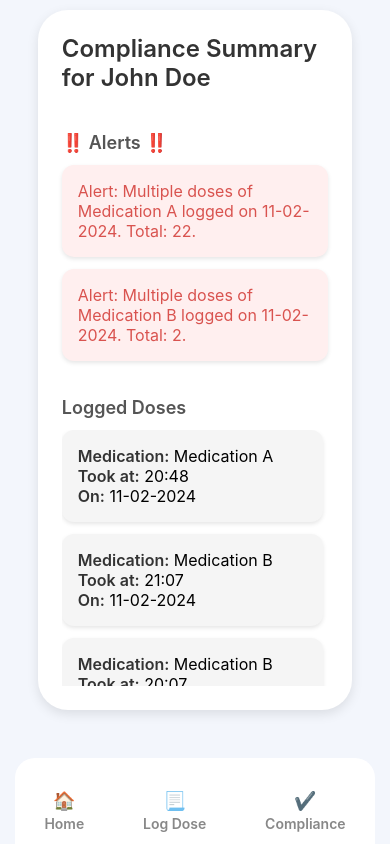
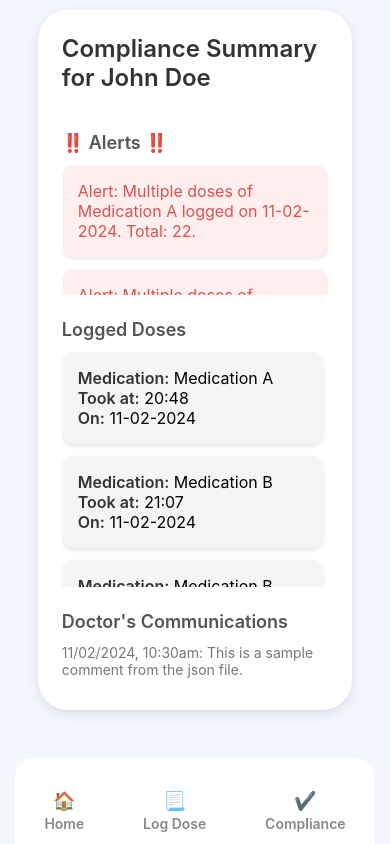
Before and after one commit to MohnishSS/DoseMate-BHacks24, a Flask app: page /compliance/1 in a window 390 px wide. Run offline with Flask 3, Linux system fonts and the light colour scheme.

Commit message:
Mobile Support Added

```diff
--- a/templates/compliance.html
+++ b/templates/compliance.html
@@ -101,20 +101,25 @@
             overflow-y: auto;
             padding-right: 5px; /* Optional */
         }
+        .alertL{
+            min-height: 20%;
+            overflow-y: auto;
+        }
     </style>
 </head>
 <body>
     <div class="container">
         <h1>Compliance Summary for {{ user.name }}</h1>
-
+        <h2>‼️ Alerts ‼️</h2>
+        <div class="alertL">
             {% if alerts %}
-            <h2>‼️ Alerts ‼️</h2>
                 <ul class="alert-list">
                     {% for alert in alerts %}
                         <li>{{ alert }}</li>
                     {% endfor %}
                 </ul>
             {% endif %}
+        </div>
 
         <!-- List of All Logged Doses -->
         <h2>Logged Doses</h2>
@@ -133,10 +138,13 @@
                 {% endif %}
             </ul>
 
+
+        </div>
+        <div>
             <h2>Doctor's Communications</h2>
             <p>{{ date }}: {{ msg }}</p>
+        </div>
 
-        </div>
     </div>
     <div class="bottom-nav">
         <a href="/" class="nav-item">
```
Also changed, not shown: templates/log_dose.html (+7 -2 lines). Lines whose indentation alone changed are shown as unchanged.
